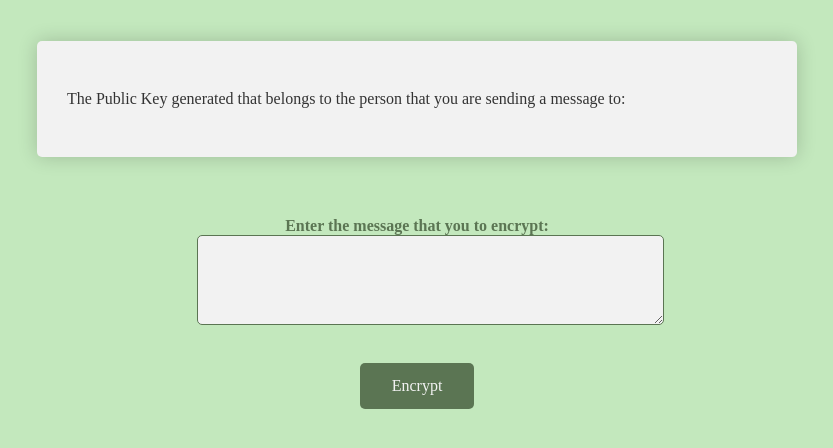
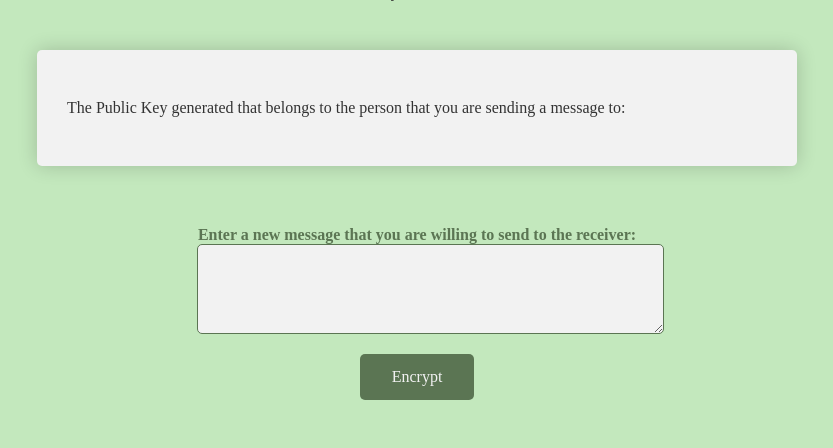
Before and after one commit to Charbelghanime/RSA_flask, a Flask app: template Templates/generate.html in a window 1280 px wide. Shown: the part 251-699 px from the top of the page, without its empty margins (223-1056 px from the left). Run offline with Flask 3, Linux system fonts and the light colour scheme; the template is opened without the code that fills it, so the values that code supplies are empty.

Commit message:
Update generate.html

```diff
--- a/Templates/generate.html
+++ b/Templates/generate.html
@@ -9,25 +9,31 @@
 </head>
 
 <body>
+
     <h2>Generated Key</h2>
+
     <p>Key Size: {{ keysize }} bits</p>
 
     <div class="limit">
+
         <p>The Public Key generated that belongs to the person that you are sending a message to:</p>
+
         <p>{{ public_key[0] }}</p>
         <p>{{ public_key[1] }}</p>
+
     </div>
 
-    <form method="POST" action="/encrypt">
+    <form id="encryptForm" method="POST" action="/encrypt">
         <input type="hidden" name="keysize" value="{{ keysize }}">
         <input type="hidden" name="public_key_n" value="{{ public_key[0] }}">
         <input type="hidden" name="public_key_e" value="{{ public_key[1] }}">
 
-        <label for="message">Enter the message that you to encrypt:</label><br>
-        <textarea name="message" class="multiline" rows="4" cols="50"></textarea><br>
+        <label for="message">Enter a new message that you are willing to send to the receiver:</label><br>
+        <textarea id="message" name="message" class="multiline" rows="4" cols="50" required></textarea>
 
         <input type="submit" value="Encrypt">
     </form>
+
 </body>
 
 </html>
```
